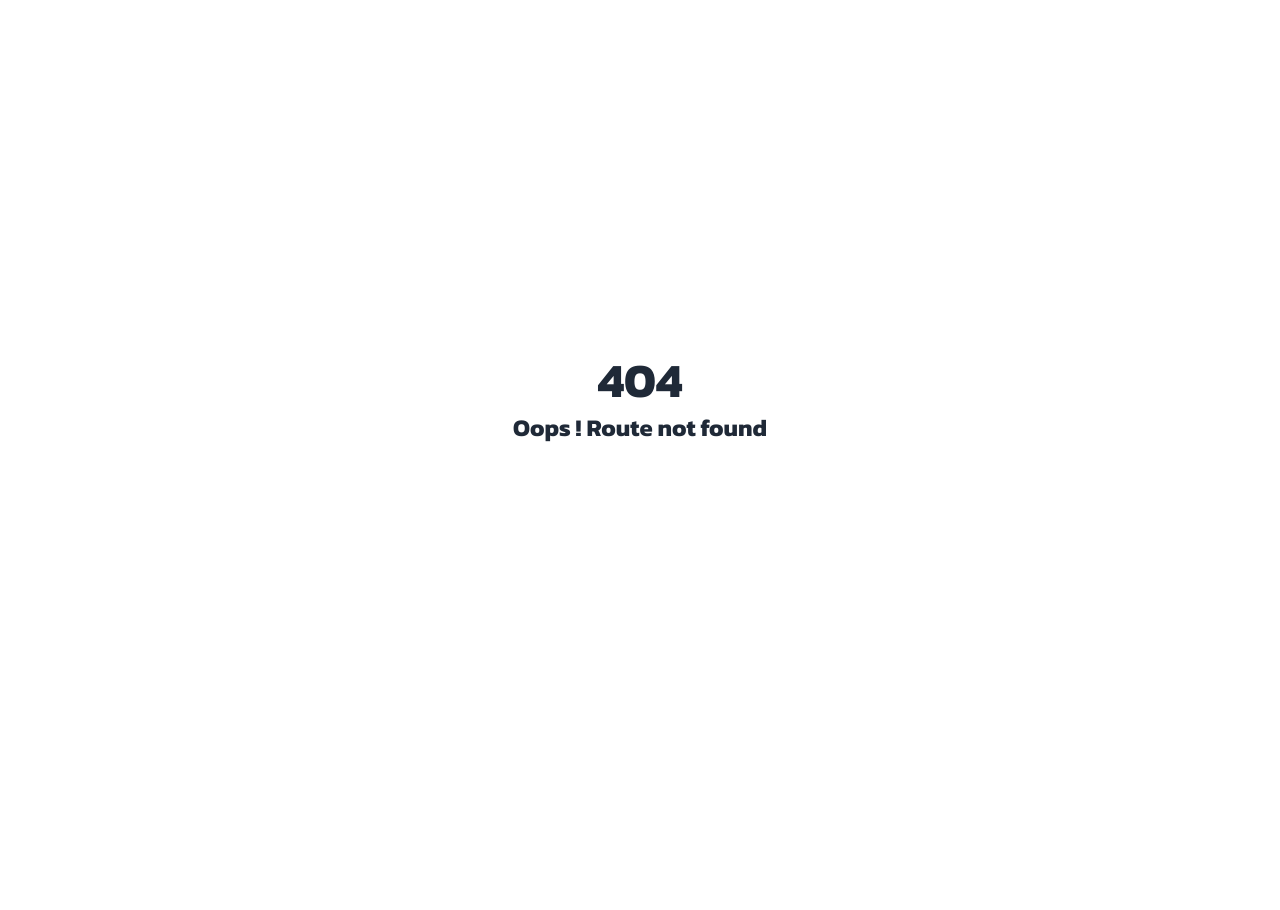
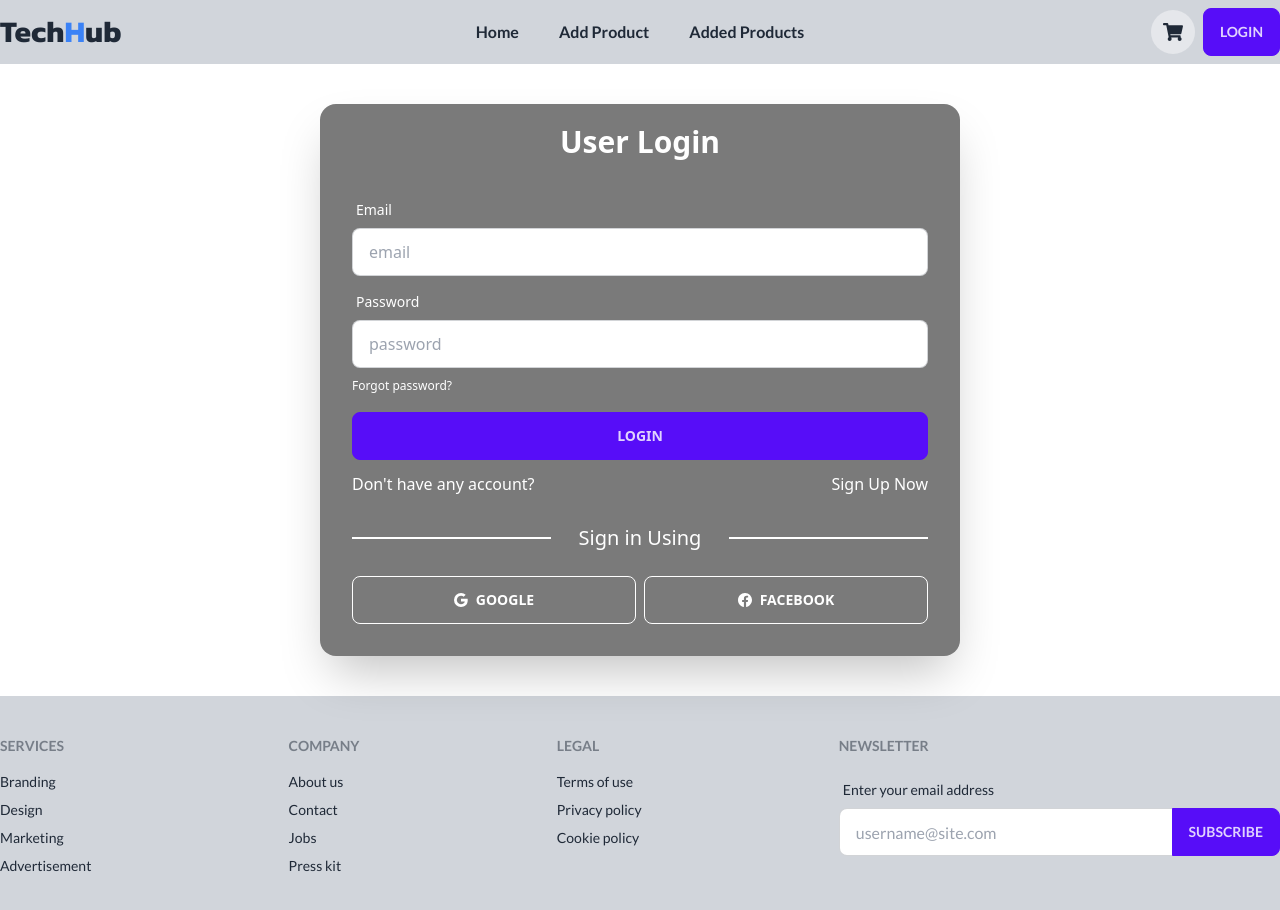
Before and after one commit to Rakibjrb/techhub-r7, a React (Vite) app: page /user/account in a window 1280 px wide. Before the commit this address had no page. Shown: the top 910 px of the page. Before the commit the page ends 800 px from the top, so only its background shows below. Built offline with nearby package versions, Linux system fonts and the light colour scheme.

Commit message:
added login and sign up form with toggle functionality

```diff
--- a/src/Components/Banner/Banner.jsx
+++ b/src/Components/Banner/Banner.jsx
@@ -8,11 +8,11 @@ import { Link } from "react-router-dom";
 const Banner = () => {
   return (
     <div className="max-w-screen-2xl mx-auto">
-      <div className="mt-1 md:flex gap-1">
+      <div className="mt-3 md:flex gap-3">
         <div className="carousel w-full">
           <div id="slide1" className="carousel-item relative w-full">
             <img src={image2} className="w-full h-[510px]" />
-            <div className="absolute px-5 lg:px-0 w-full h-full flex justify-center items-center bg-gradient-to-b from-[rgba(36,36,36,0.35)] to-[rgba(0,0,0,0.27)]">
+            <div className="absolute px-5 lg:px-0 w-full h-full flex justify-center items-center bg-gradient-to-b from-[rgba(32,32,32,0.44)] to-[rgba(40,40,40,0.43)]">
               <div>
                 <h2 className="text-blue-600 text-4xl text-center mb-7 font-font-kanit">
                   Apple iMac
@@ -48,7 +48,7 @@ const Banner = () => {
           </div>
           <div id="slide2" className="carousel-item relative w-full">
             <img src={image1} className="w-full h-[510px]" />
-            <div className="absolute px-5 lg:px-0 w-full h-full flex justify-center items-center bg-gradient-to-b from-[rgba(36,36,36,0.36)] to-[rgba(0,0,0,0.32)]">
+            <div className="absolute px-5 lg:px-0 w-full h-full flex justify-center items-center bg-gradient-to-b from-[rgba(32,32,32,0.44)] to-[rgba(40,40,40,0.43)]">
               <div>
                 <h2 className="text-blue-600 text-4xl text-center mb-7 font-font-kanit">
                   Apple iMac Pro Max
@@ -83,7 +83,7 @@ const Banner = () => {
           </div>
           <div id="slide3" className="carousel-item relative w-full">
             <img src={image3} className="w-full h-[510px]" />
-            <div className="absolute px-5 lg:px-0 w-full h-full flex justify-center items-center bg-gradient-to-b from-[rgba(36,36,36,0.37)] to-[rgba(0,0,0,0.32)]">
+            <div className="absolute px-5 lg:px-0 w-full h-full flex justify-center items-center bg-gradient-to-b from-[rgba(32,32,32,0.44)] to-[rgba(40,40,40,0.43)]">
               <div>
                 <h2 className="text-blue-600 text-4xl text-center mb-7 font-font-kanit">
                   Apple Macbook Air
--- a/src/Components/Brands/BrandNames.jsx
+++ b/src/Components/Brands/BrandNames.jsx
@@ -1,5 +1,6 @@
 import { Link } from "react-router-dom";
 import PropTypes from "prop-types";
+import "./brandnames.css";
 
 const BrandNames = ({ data }) => {
   return (
@@ -16,22 +17,20 @@ const BrandNames = ({ data }) => {
         {data.map((brand) => {
           return (
             <Link
+              className="overflow-hidden for-hover-style transition-all"
               key={brand._id}
               to={`/products/${brand.brand_name.toLowerCase()}`}
             >
-              <div className="card bg-base-100 shadow-md image-full h-[300px]">
-                <figure>
+              <div className="relative image-full h-[300px]">
                 <img
                   src={brand.brand_img}
-                    className="w-full h-40"
+                  className="w-full h-full absolute"
                   alt={brand.brand_name}
                 />
-                </figure>
-                <div className="card-body relative">
-                  <h2 className="text-3xl font-font-kanit absolute top-1/2 left-1/2 transform -translate-x-1/2 -translate-y-1/2">
+                <div className="absolute w-full h-full bg-gradient-to-t from-[rgba(32,32,32,0.44)] to-[rgba(40,40,40,0.43)]"></div>
+                <h2 className="brand-name text-3xl text-white font-font-kanit absolute -top-1/2 left-1/2 transform -translate-x-1/2 -translate-y-1/2">
                   {brand.brand_name}
                 </h2>
-                </div>
               </div>
             </Link>
           );
--- /dev/null
+++ b/src/Components/Brands/brandnames.css
@@ -0,0 +1,4 @@
+.for-hover-style:hover .brand-name {
+  top: 50%;
+  transition: 0.4s;
+}
--- a/src/Layout/Navbar/Nav.jsx
+++ b/src/Layout/Navbar/Nav.jsx
@@ -17,10 +17,10 @@ const Nav = () => {
     </>
   );
 
-  const user = true;
+  const user = false;
 
   return (
-    <div className="bg-gray-200">
+    <div className="bg-gray-300">
       <div className="navbar max-w-screen-xl mx-auto px-4 xl:px-0 font-font-lato">
         <div className="navbar-start">
           <div className="dropdown">
@@ -58,7 +58,7 @@ const Nav = () => {
         </div>
         <div className="navbar-end">
           <div className="flex items-center gap-2">
-            <Link to="/user/mycart" className="p-3 bg-slate-300 rounded-full">
+            <Link to="/user/mycart" className="p-3 bg-gray-200 rounded-full">
               <FaShoppingCart className="text-xl" />
             </Link>
             {user ? (
@@ -87,7 +87,9 @@ const Nav = () => {
                 </ul>
               </div>
             ) : (
-              <button className="btn btn-primary">Login</button>
+              <Link to="/user/account" className="btn btn-primary">
+                Login
+              </Link>
             )}
           </div>
         </div>
--- /dev/null
+++ b/src/Pages/LoginAndSignUp/ExtraLogin.jsx
@@ -0,0 +1,36 @@
+import { BsGoogle, BsFacebook } from "react-icons/bs";
+import toast from "react-hot-toast";
+
+const ExtraLogin = () => {
+  const handleGoogleLogin = () => {
+    toast.success("clicked");
+  };
+
+  return (
+    <div className="mt-5">
+      <div className="flex justify-between items-center mb-6">
+        <p className="w-1/4 h-[2px] bg-white"></p>
+        <p className="text-center text-xl text-white">Sign in Using</p>
+        <p className="w-1/4 h-[2px] bg-white"></p>
+      </div>
+      <div className="flex gap-2">
+        <button
+          onClick={handleGoogleLogin}
+          className="btn btn-outline font-poppins flex-1 text-white"
+        >
+          <BsGoogle />
+          Google
+        </button>
+        <button
+          onClick={handleGoogleLogin}
+          className="btn btn-outline font-poppins flex-1 text-white"
+        >
+          <BsFacebook />
+          Facebook
+        </button>
+      </div>
+    </div>
+  );
+};
+
+export default ExtraLogin;
--- /dev/null
+++ b/src/Pages/LoginAndSignUp/Login.jsx
@@ -0,0 +1,80 @@
+import PropTypes from "prop-types";
+import ExtraLogin from "./ExtraLogin";
+
+const Login = ({ handleFormToggle }) => {
+  const handleLogin = (e) => {
+    e.preventDefault();
+    const email = e.target.email.value;
+    const password = e.target.password.value;
+    console.log(email, password);
+  };
+
+  return (
+    <div className="px-5 sm:px-0 hero bg-[#fff] py-10">
+      <div className="max-w-screen-sm card flex-shrink-0 w-full shadow-2xl  pt-5 bg-[rgb(122,122,122)]">
+        <h2 className="text-center text-3xl font-robotoslab font-bold text-white">
+          User Login
+        </h2>
+        <form onSubmit={handleLogin} className="card-body pb-3">
+          <div className="form-control">
+            <label className="label">
+              <span className="label-text text-white">Email</span>
+            </label>
+            <input
+              type="email"
+              placeholder="email"
+              name="email"
+              className="input input-bordered"
+              required
+            />
+          </div>
+          <div className="form-control">
+            <label className="label">
+              <span className="label-text text-white">Password</span>
+            </label>
+            <input
+              type="password"
+              placeholder="password"
+              name="password"
+              className="input input-bordered"
+              required
+            />
+            <label className="mt-1">
+              <a
+                href="#"
+                className="label-text-alt link link-hover text-white hover:text-white"
+              >
+                Forgot password?
+              </a>
+            </label>
+          </div>
+          <div className="form-control mt-2">
+            <button type="submit" className="btn btn-primary font-poppins">
+              Login
+            </button>
+          </div>
+        </form>
+        <div className="card-body pt-0">
+          <p className="flex justify-between text-white">
+            {"Don't"} have any account?{" "}
+            <button
+              onClick={(e) => {
+                e.stopPropagation();
+                handleFormToggle();
+              }}
+              className="text-white ml-2"
+            >
+              Sign Up Now
+            </button>
+          </p>
+          <ExtraLogin />
+        </div>
+      </div>
+    </div>
+  );
+};
+
+export default Login;
+Login.propTypes = {
+  handleFormToggle: PropTypes.func,
+};
--- /dev/null
+++ b/src/Pages/LoginAndSignUp/Signup.jsx
@@ -0,0 +1,91 @@
+import PropTypes from "prop-types";
+import ExtraLogin from "./ExtraLogin";
+import toast from "react-hot-toast";
+
+const Signup = ({ handleFormToggle }) => {
+  const handleSignUp = (e) => {
+    e.preventDefault();
+    const name = e.target.name.value;
+    const email = e.target.email.value;
+    const password = e.target.password.value;
+    if (password.length < 6) {
+      toast.error("Password must have at least 6 digit");
+      return;
+    } else if (!/[A-Z]/.test(password)) {
+      toast.error("Password must have at least 1 Capital letter");
+      return;
+      //eslint-disable-next-line
+    } else if (!/^(?=.*[!@#$%^&*()_+{}\[\]:;<>,.?~\\-]).+$/.test(password)) {
+      toast.error("Password must have 1 special character");
+      return;
+    }
+
+    console.log(name, email);
+  };
+  return (
+    <div className="px-5 sm:px-0 hero py-10 bg-[rgb(255,255,255)]">
+      <div className="max-w-screen-sm card flex-shrink-0 w-full shadow-2xl bg-[rgb(122,122,122)] pt-5">
+        <h2 className="text-center text-3xl font-robotoslab font-bold text-white">
+          User Registration
+        </h2>
+        <form onSubmit={handleSignUp} className="card-body pb-3">
+          <div className="form-control">
+            <label className="label">
+              <span className="label-text text-white">Name</span>
+            </label>
+            <input
+              type="text"
+              placeholder="name"
+              name="name"
+              className="input input-bordered"
+              required
+            />
+          </div>
+          <div className="form-control">
+            <label className="label">
+              <span className="label-text text-white">Email</span>
+            </label>
+            <input
+              type="email"
+              placeholder="email"
+              name="email"
+              className="input input-bordered"
+              required
+            />
+          </div>
+          <div className="form-control">
+            <label className="label">
+              <span className="label-text text-white">Password</span>
+            </label>
+            <input
+              type="password"
+              placeholder="password"
+              name="password"
+              className="input input-bordered"
+              required
+            />
+          </div>
+          <div className="form-control mt-2">
+            <button type="submit" className="btn btn-primary font-poppins">
+              Sign Up
+            </button>
+          </div>
+        </form>
+        <div className="card-body pt-0">
+          <p className="flex justify-between text-white">
+            Already have an account?{" "}
+            <button onClick={() => handleFormToggle()} className="text-white">
+              Please Login
+            </button>
+          </p>
+          <ExtraLogin />
+        </div>
+      </div>
+    </div>
+  );
+};
+
+export default Signup;
+Signup.propTypes = {
+  handleFormToggle: PropTypes.func,
+};
--- /dev/null
+++ b/src/Pages/LoginAndSignUp/Switcher.jsx
@@ -0,0 +1,21 @@
+import { useState } from "react";
+import Login from "./Login";
+import Signup from "./Signup";
+
+const Switcher = () => {
+  const [formToggle, setFormtoggle] = useState(false);
+
+  const handleFormToggle = () => setFormtoggle(!formToggle);
+
+  return (
+    <>
+      {!formToggle ? (
+        <Login handleFormToggle={handleFormToggle} />
+      ) : (
+        <Signup handleFormToggle={handleFormToggle} />
+      )}
+    </>
+  );
+};
+
+export default Switcher;
--- a/src/Pages/Products/Products.jsx
+++ b/src/Pages/Products/Products.jsx
@@ -16,14 +16,27 @@ const Products = () => {
   }, []);
 
   return (
-    <div className="max-w-screen-xl mx-auto px-3 xl:px-0 mt-8">
+    <div className="max-w-screen-xl mx-auto px-3 xl:px-0 my-8">
       <h2 className="capitalize text-center text-3xl font-bold font-font-lato">
         {brandName} Products
       </h2>
       <div className="grid grid-cols-1 md:grid-cols-2 lg:grid-cols-3 gap-7 md:gap-3 mt-10">
-        {products.map((product) => (
-          <Product key={product._id} product={product} />
-        ))}
+        {products.length > 0 ? (
+          products.map((product) => (
+            <Product key={product._id} product={product} />
+          ))
+        ) : (
+          <div className="flex justify-center items-center col-span-3 h-[40vh]">
+            <div className="text-center">
+              <h2 className="text-3xl font-font-kanit mb-3">
+                No {brandName} products available right now
+              </h2>
+              <h3 className="text-xl">
+                Brand new product comming soon stay connected with us ......
+              </h3>
+            </div>
+          </div>
+        )}
       </div>
     </div>
   );
--- a/src/Routes/Routes.jsx
+++ b/src/Routes/Routes.jsx
@@ -7,6 +7,7 @@ import AddProduct from "../Pages/AddProduct/AddProduct";
 import UpdateProduct from "../Pages/AddProduct/UpdateProduct/UpdateProduct";
 import ProductDetails from "../Pages/ProductDetails/ProductDetails";
 import MyCart from "../Pages/MyCart/MyCart";
+import Switcher from "../Pages/LoginAndSignUp/Switcher";
 
 const routes = createBrowserRouter([
   {
@@ -51,6 +52,10 @@ const routes = createBrowserRouter([
         loader: () =>
           fetch("https://brand-shop-server-side.vercel.app/api/cartproducts"),
       },
+      {
+        path: "/user/account",
+        element: <Switcher />,
+      },
     ],
     errorElement: <ErrorPage />,
   },
```
Lines whose indentation alone changed are shown as unchanged.
